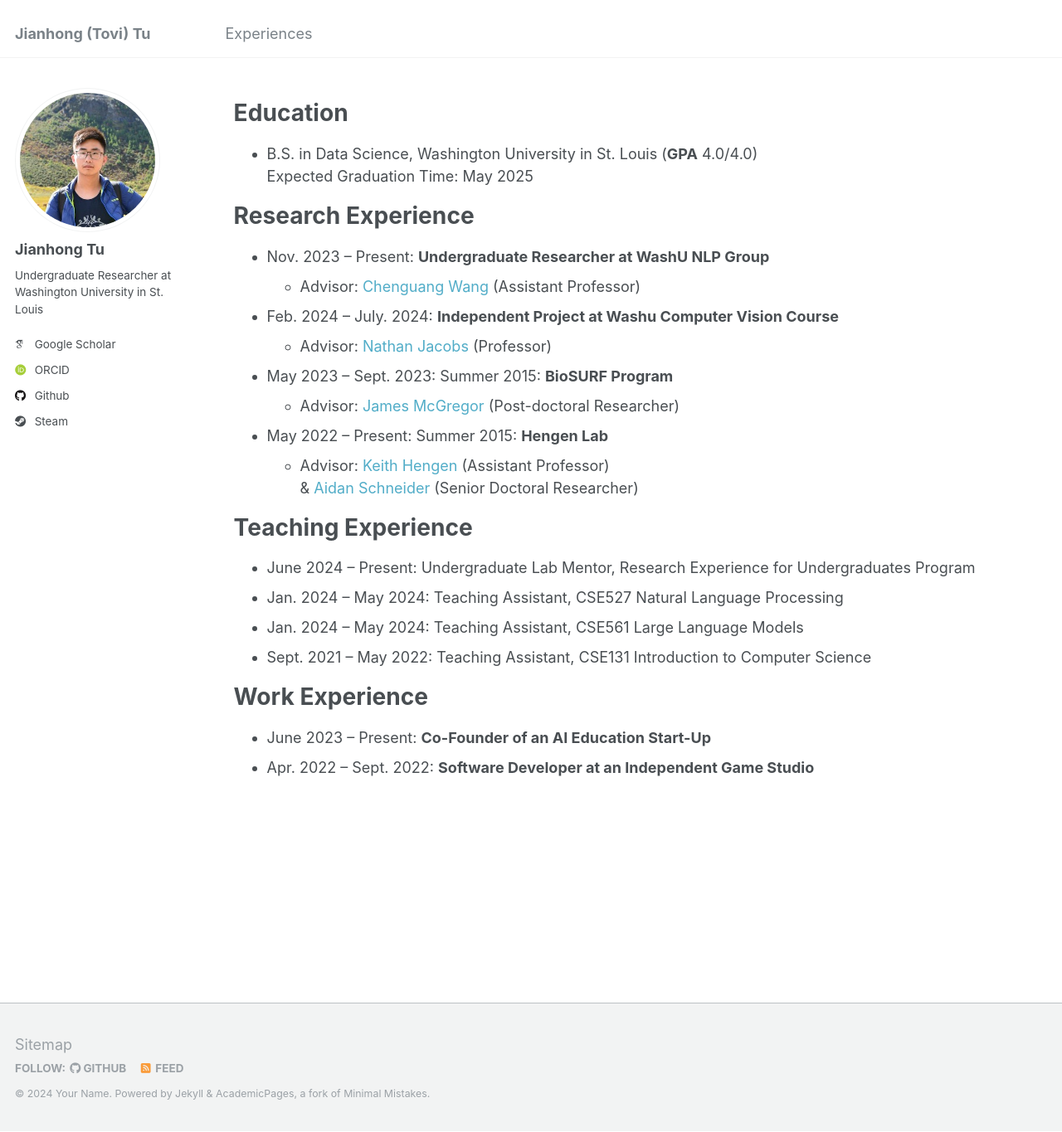
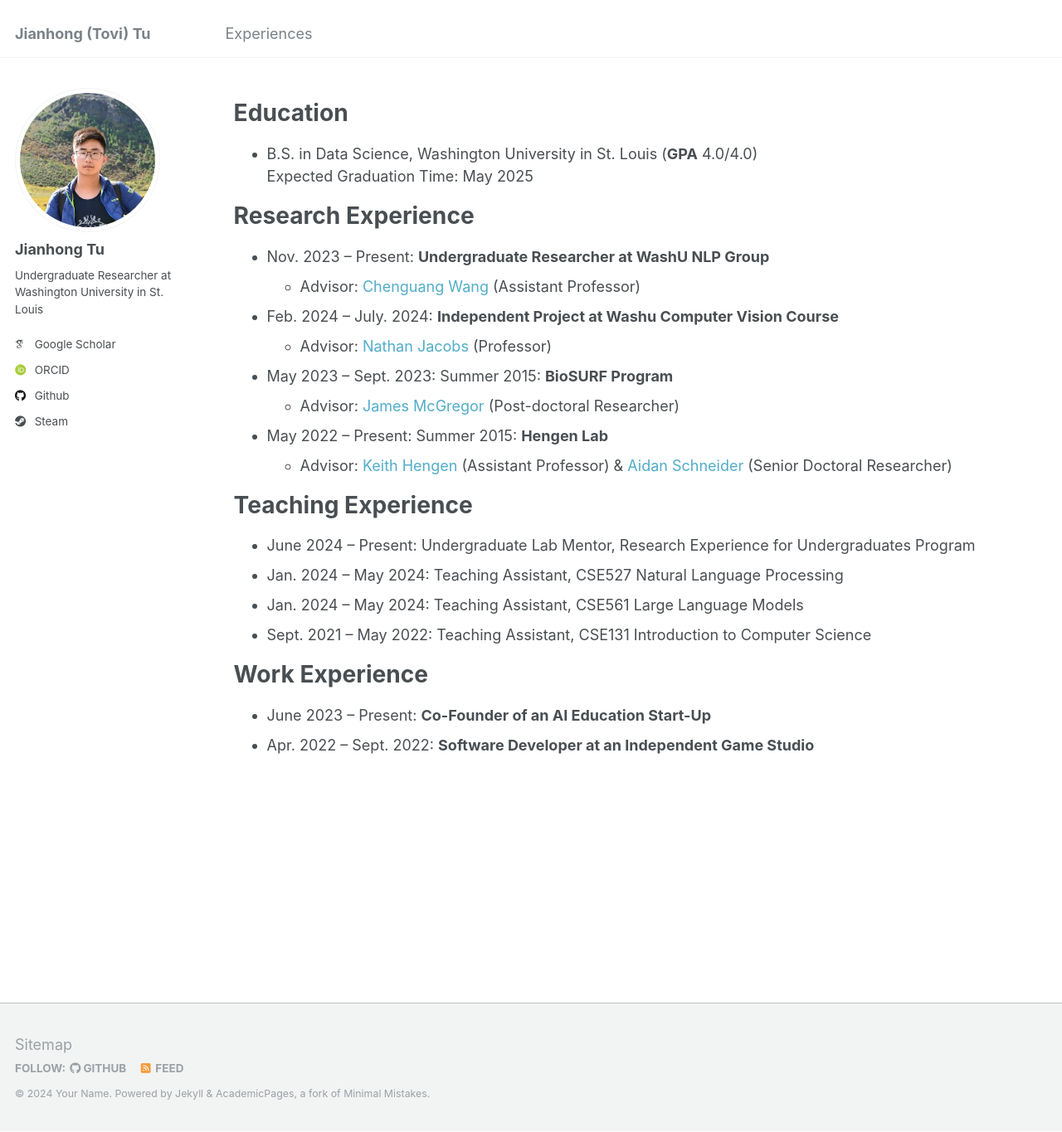
Before and after one commit to ToviTu/tovitu.github.io, a Jekyll site: the page built from _pages/cv.md, in a window 1280 px wide and 1365 px high. Shown: the whole window at 83% size. Built offline with Jekyll 4.4.1, drawn with Linux system fonts in a browser that asks for light colours; some web fonts are replaced.

Commit message:
fixed small bugs

```diff
--- a/_pages/cv.md
+++ b/_pages/cv.md
@@ -25,8 +25,7 @@ Research Experience
   * Advisor: <a href="https://hengenlab.org/james-mcgregor" style="text-decoration:none;">James McGregor</a> (Post-doctoral Researcher)
 
 * May 2022 – Present: Summer 2015: **Hengen Lab**
-  * Advisor: <a href="https://hengenlab.org/kbh-2" style="text-decoration:none;">Keith Hengen</a> (Assistant Professor) \
-  & <a href="https://hengenlab.org/aidan" style="text-decoration:none;">Aidan Schneider</a> (Senior Doctoral Researcher)
+  * Advisor: <a href="https://hengenlab.org/kbh-2" style="text-decoration:none;">Keith Hengen</a> (Assistant Professor) & <a href="https://hengenlab.org/aidan" style="text-decoration:none;">Aidan Schneider</a> (Senior Doctoral Researcher)
 
 Teaching Experience
 ======
```
Also changed, not shown: _pages/about.md (+1 -1 lines).
